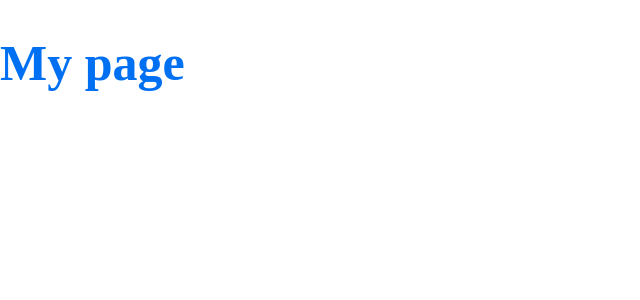
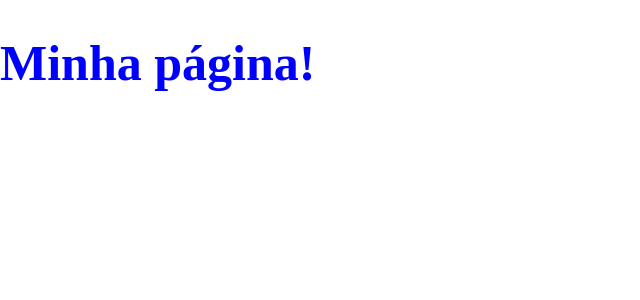
Before and after one commit to flavio-herculano/projetoteste, a Next.js app: page / in a window 1280 px wide. Shown: the top 300 px of the page, without its empty margins (0-640 px from the left). Built offline with nearby package versions, Linux system fonts and the light colour scheme.

Commit message:
renomeando

```diff
--- a/pages/_app.js
+++ b/pages/_app.js
@@ -10,7 +10,7 @@ const GlobalStyle = createGlobalStyle`
 
 const theme = {
 	colors: {
-		primary: "#0070f3",
+		primary: "blue",
 	},
 };
 
--- a/pages/index.js
+++ b/pages/index.js
@@ -6,5 +6,5 @@ const Title = styled.h1`
 `;
 
 export default function Home() {
-	return <Title>My page</Title>;
+	return <Title>Minha página!</Title>;
 }
```
Also changed, not shown: 1 other file (tests, documents, lock files or other folders).
